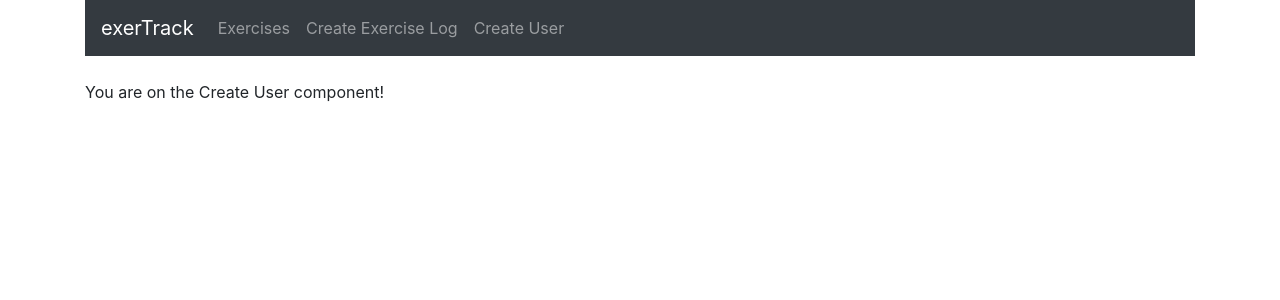
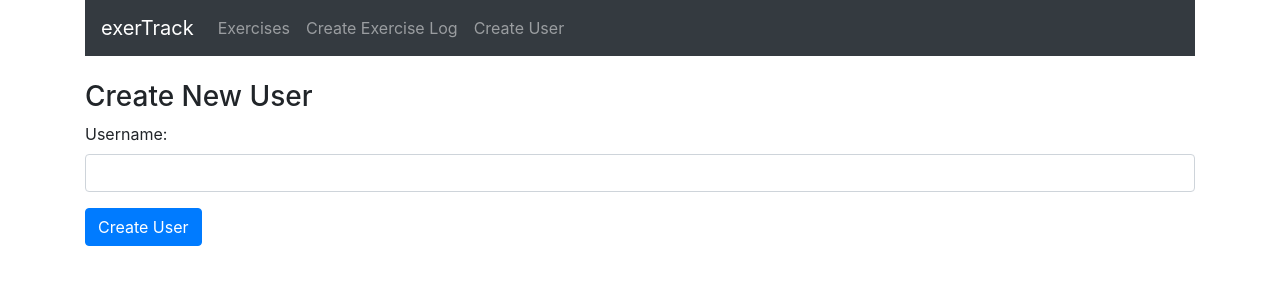
Before and after one commit to viznev/exerTrack, a React (Create React App) app in the folder mern-exercise-tracker/: page /user in a window 1280 px wide. Shown: the top 300 px of the page. Built offline with nearby package versions, Linux system fonts and the light colour scheme.

Commit message:
built create-user component

```diff
--- a/mern-exercise-tracker/src/components/create-user.component.js
+++ b/mern-exercise-tracker/src/components/create-user.component.js
@@ -1,10 +1,56 @@
 import React, { component, Component } from 'react';
 
 export default class CreateUser extends Component {
+    constructor(props) {
+        super(props);
+
+        this.onChangeUsername = this.onChangeUsername.bind(this);
+        this.onSubmit = this.onSubmit.bind(this);
+
+        this.state = {
+            username: ''
+        };
+    }
+
+    onChangeUsername(e) {
+        this.setState({
+            username: e.target.value
+        });
+    }
+
+    onSubmit(e) {
+        e.preventDefault();
+
+        const user = {
+            username: this.state.username
+        }
+
+        console.log(user);
+
+        this.setState({
+            username: ''
+        })
+    }
+
+
     render() {
         return (
             <div>
-                <p>You are on the Create User component!</p>
+                <h3>Create New User</h3>
+                <form onSubmit={this.onSubmit}>
+                    <div className="form-group">
+                        <label>Username: </label>
+                        <input type="text"
+                            required
+                            className="form-control"
+                            value={this.state.username}
+                            onChange={this.onChangeUsername}
+                        />
+                    </div>
+                    <div className="form-group">
+                        <input type="submit" value="Create User" className="btn btn-primary" />
+                    </div>
+                </form>
             </div>
         )
     }
```
